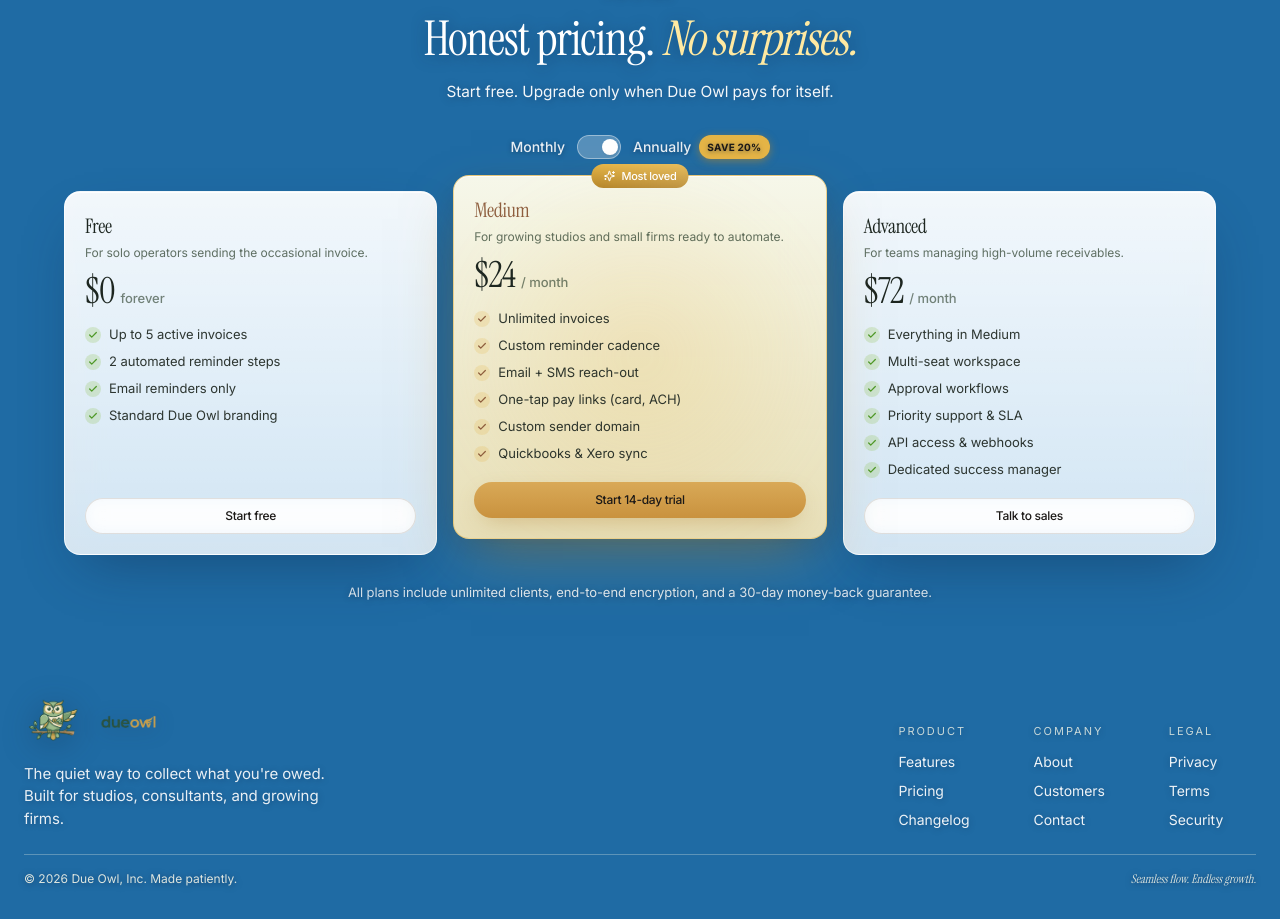
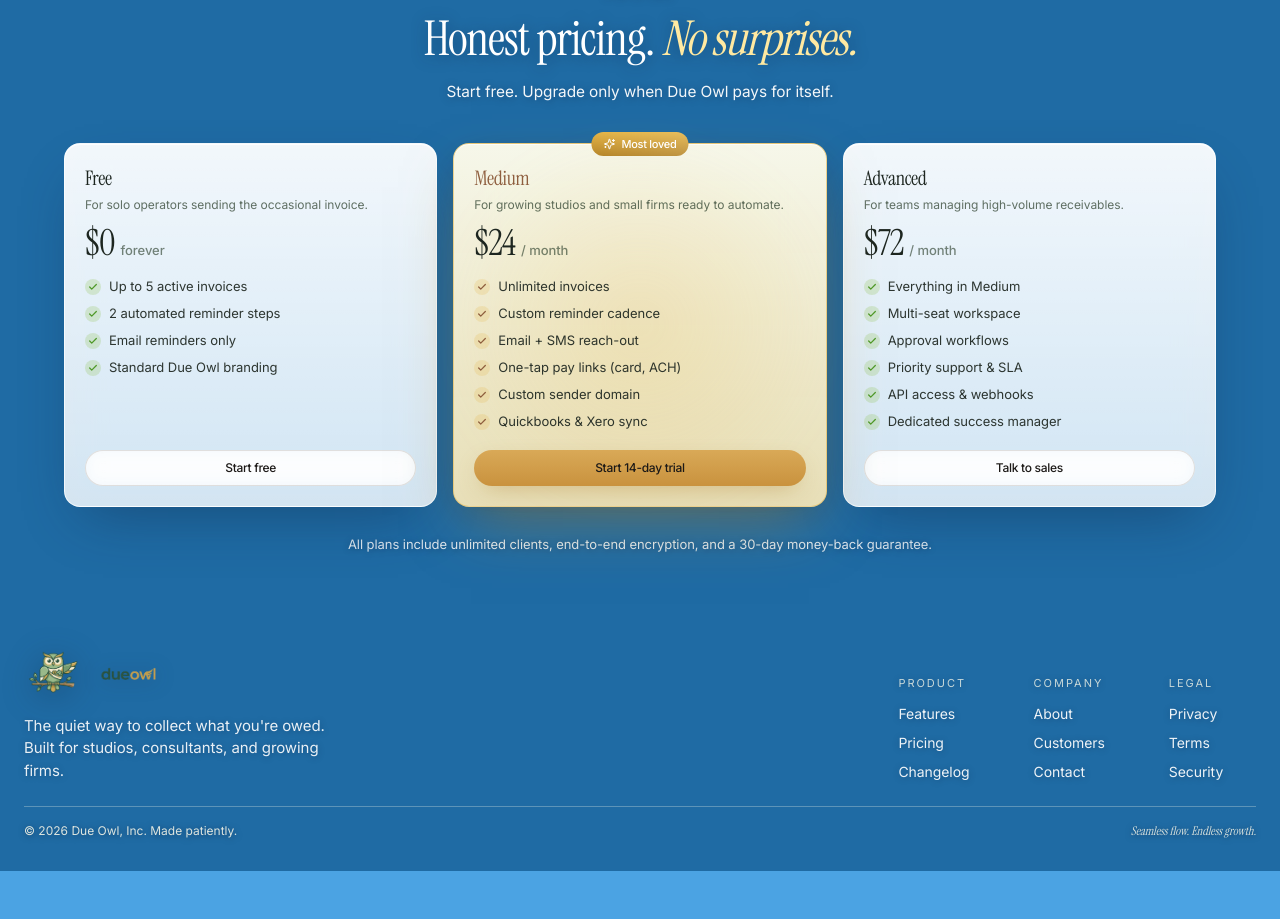
Before and after one commit to MattClarke246/DueOwl, a Next.js app: page / in a window 1280 px wide. Shown: the part 2320-3239 px from the top of the page. After the commit the page ends 3191 px from the top, so only its background shows below. Built offline with nearby package versions, Linux system fonts and the light colour scheme.

Commit message:
Remove pricing toggle and perfectly align cards

```diff
--- a/src/components/SettlingPool.tsx
+++ b/src/components/SettlingPool.tsx
@@ -141,34 +141,10 @@
           </p>
         </motion.div>
 
-        {/* Pricing Toggle */}
-        <motion.div
-          initial={{ opacity: 0, y: 10 }}
-          whileInView={{ opacity: 1, y: 0 }}
-          viewport={{ once: true, margin: "-10%" }}
-          transition={{ duration: 0.5, delay: 0.2 }}
-          className="mx-auto mb-6 sm:mb-8 flex items-center justify-center gap-3"
-        >
-          <span className="text-sm font-medium text-white/90" style={{ textShadow: "0 1px 4px rgba(15,40,70,0.5)" }}>Monthly</span>
-          <button
-            className="relative inline-flex h-6 w-11 items-center rounded-full transition-colors focus-visible:outline-none focus-visible:ring-2 focus-visible:ring-white/50"
-            style={{ background: "rgba(255,255,255,0.25)", border: "1px solid rgba(255,255,255,0.4)" }}
-            aria-label="Toggle annual billing"
-          >
-            <span
-              className="inline-block h-4 w-4 translate-x-6 rounded-full bg-white transition-transform duration-300 shadow-sm"
-            />
-          </button>
-          <div className="flex items-center gap-2 text-sm font-medium text-white/90" style={{ textShadow: "0 1px 4px rgba(15,40,70,0.5)" }}>
-            <span>Annually</span>
-            <span className="rounded-full px-2 py-0.5 text-[10px] font-bold tracking-wide text-stone-900" style={{ background: "#E5B547", boxShadow: "0 2px 8px rgba(182,134,42,0.6)" }}>
-              SAVE 20%
-            </span>
-          </div>
-        </motion.div>
+
 
         {/* Mobile: reorder so "Medium" (highlighted) card appears first */}
-        <div className="mx-auto grid max-w-6xl gap-3 sm:gap-4 md:grid-cols-3">
+        <div className="mx-auto mt-10 grid max-w-6xl gap-3 sm:gap-4 md:grid-cols-3 items-stretch">
           {TIERS.map((tier, i) => (
             <motion.div
               key={tier.id}
@@ -181,9 +157,9 @@
                 ease: "easeOut",
               }}
               className={cn(
-                "group relative flex flex-col rounded-2xl p-4 sm:p-5 transition-all duration-500 hover:-translate-y-2",
+                "group relative flex flex-col h-full rounded-2xl p-4 sm:p-5 transition-all duration-500 hover:-translate-y-2",
                 tier.highlight
-                  ? "order-first md:order-none ring-2 ring-[#E5B547]/55 md:ring-0 md:-mt-4 md:mb-4 z-10"
+                  ? "order-first md:order-none ring-2 ring-[#E5B547]/55 z-10"
                   : "z-0"
               )}
               style={
```
